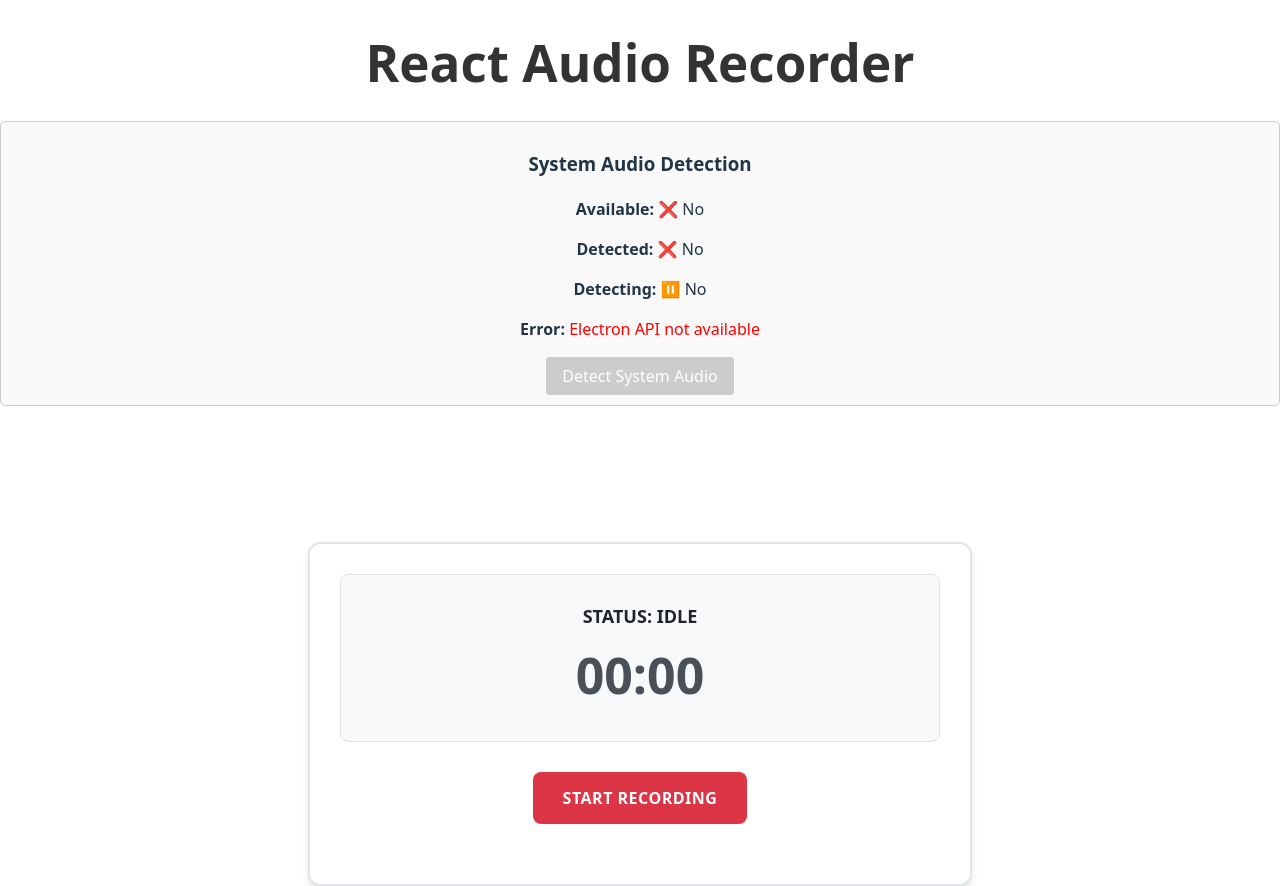
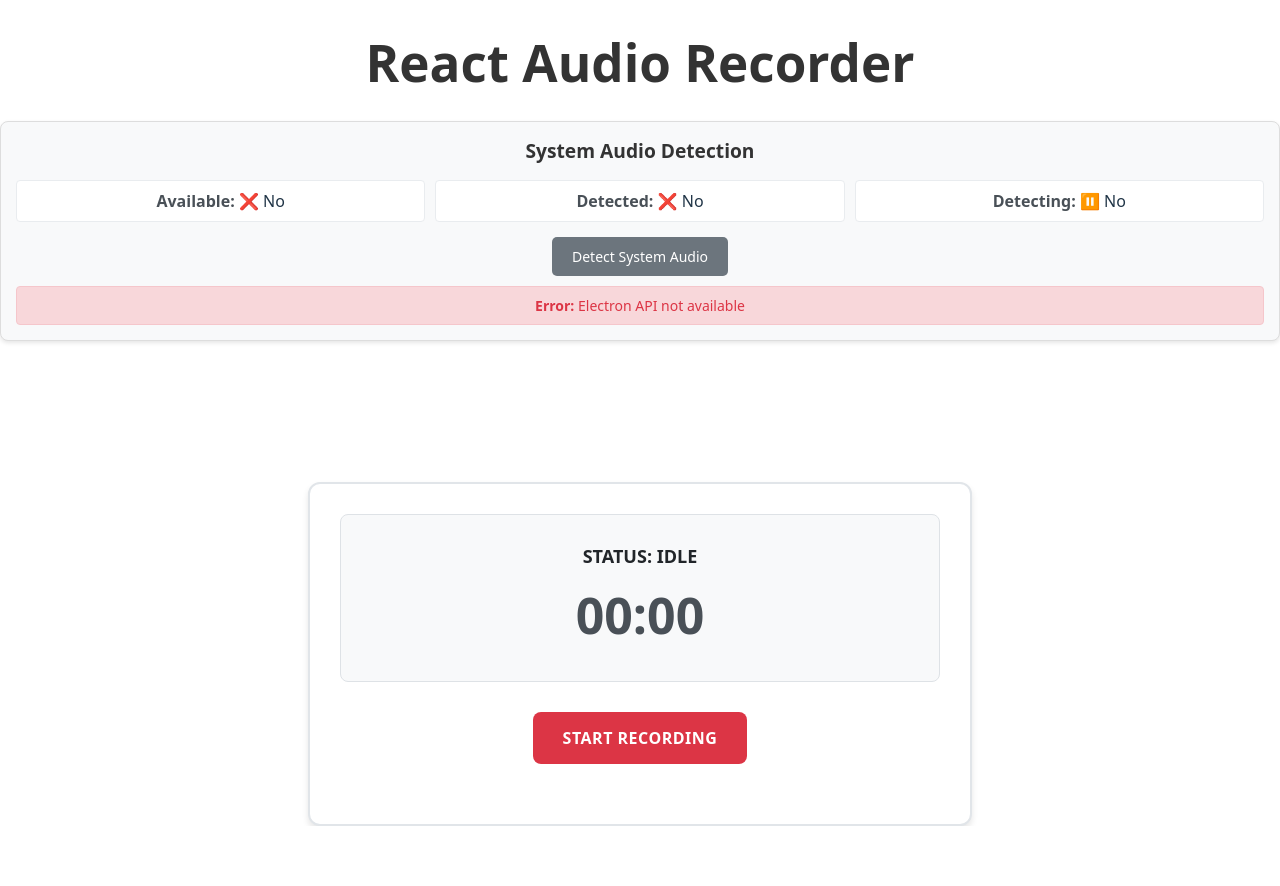
Before and after one commit to josephmallari/X9tR4mQ, a React (Vite) app: page / in a window 1280 px wide. After the commit the page ends 826 px from the top, so only its background shows below. Built offline with nearby package versions, Linux system fonts and the light colour scheme.

Commit message:
try better detection

```diff
--- /dev/null
+++ b/src/components/SystemAudioDetection/SystemAudioDetection.css
@@ -0,0 +1,62 @@
+.system-audio-detection {
+  padding: 15px;
+  border: 1px solid #ddd;
+  border-radius: 8px;
+  margin: 15px 0;
+  background-color: #f8f9fa;
+  box-shadow: 0 2px 4px rgba(0, 0, 0, 0.1);
+}
+
+.system-audio-detection h3 {
+  margin: 0 0 15px 0;
+  color: #333;
+  font-size: 1.2em;
+}
+
+.status-grid {
+  display: grid;
+  grid-template-columns: repeat(auto-fit, minmax(150px, 1fr));
+  gap: 10px;
+  margin-bottom: 15px;
+}
+
+.status-item {
+  padding: 8px;
+  background-color: white;
+  border-radius: 4px;
+  border: 1px solid #e9ecef;
+}
+
+.status-item strong {
+  color: #495057;
+}
+
+.detect-button {
+  padding: 10px 20px;
+  background-color: #007bff;
+  color: white;
+  border: none;
+  border-radius: 5px;
+  cursor: pointer;
+  font-size: 14px;
+  transition: background-color 0.2s;
+}
+
+.detect-button:hover:not(:disabled) {
+  background-color: #0056b3;
+}
+
+.detect-button:disabled {
+  background-color: #6c757d;
+  cursor: not-allowed;
+}
+
+.error-message {
+  color: #dc3545;
+  font-size: 14px;
+  margin-top: 10px;
+  padding: 8px;
+  background-color: #f8d7da;
+  border: 1px solid #f5c6cb;
+  border-radius: 4px;
+}
--- a/src/components/SystemAudioDetection/SystemAudioDetection.tsx
+++ b/src/components/SystemAudioDetection/SystemAudioDetection.tsx
@@ -1,5 +1,6 @@
 import React, { useEffect } from 'react';
 import { useSystemAudioDetection } from '../../hooks/useSystemAudioDetection';
+import './SystemAudioDetection.css';
 
 export const SystemAudioDetection: React.FC = () => {
   const {
@@ -21,34 +22,34 @@
   };
 
   return (
-    <div style={{
-      padding: '10px',
-      border: '1px solid #ccc',
-      borderRadius: '5px',
-      margin: '10px 0',
-      backgroundColor: '#f9f9f9'
-    }}>
+    <div className="system-audio-detection">
       <h3>System Audio Detection</h3>
-      <div>
-        <p><strong>Available:</strong> {isAvailable ? '✅ Yes' : '❌ No'}</p>
-        <p><strong>Detected:</strong> {isDetected ? '✅ Yes' : '❌ No'}</p>
-        <p><strong>Detecting:</strong> {isDetecting ? '🔄 Yes' : '⏸️ No'}</p>
-        {error && <p><strong>Error:</strong> <span style={{ color: 'red' }}>{error}</span></p>}
+
+      <div className="status-grid">
+        <div className="status-item">
+          <strong>Available:</strong> {isAvailable ? '✅ Yes' : '❌ No'}
+        </div>
+        <div className="status-item">
+          <strong>Detected:</strong> {isDetected ? '✅ Yes' : '❌ No'}
+        </div>
+        <div className="status-item">
+          <strong>Detecting:</strong> {isDetecting ? '🔄 Yes' : '⏸️ No'}
+        </div>
       </div>
+
       <button
+        className="detect-button"
         onClick={handleDetectAudio}
         disabled={!isAvailable || isDetecting}
-        style={{
-          padding: '8px 16px',
-          backgroundColor: isAvailable ? '#007bff' : '#ccc',
-          color: 'white',
-          border: 'none',
-          borderRadius: '4px',
-          cursor: isAvailable ? 'pointer' : 'not-allowed'
-        }}
       >
         {isDetecting ? 'Detecting...' : 'Detect System Audio'}
       </button>
+
+      {error && (
+        <div className="error-message">
+          <strong>Error:</strong> {error}
+        </div>
+      )}
     </div>
   );
 };
```
Also changed, not shown: src/hooks/useSystemAudioDetection.ts (line endings or trailing spaces).
